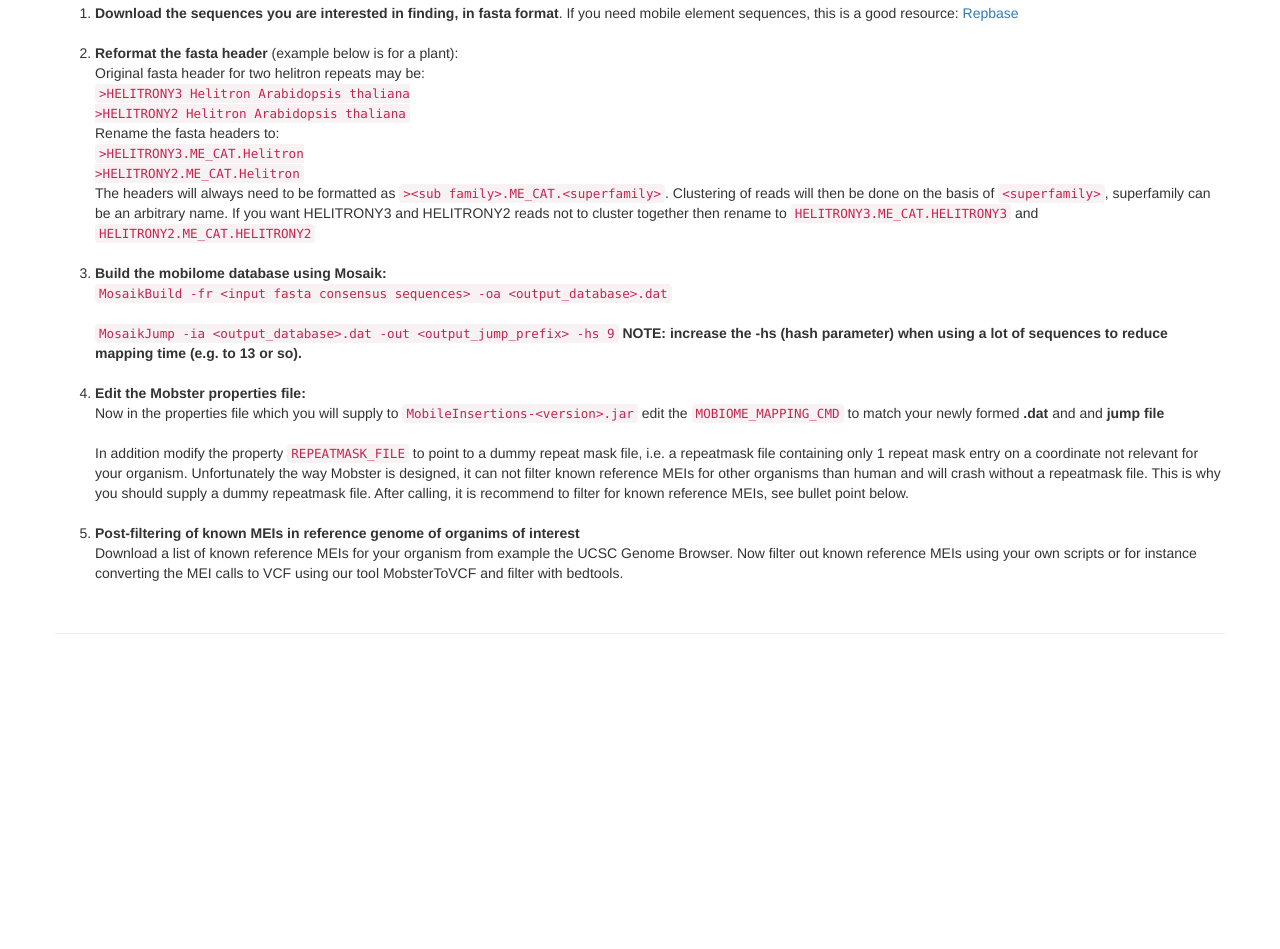
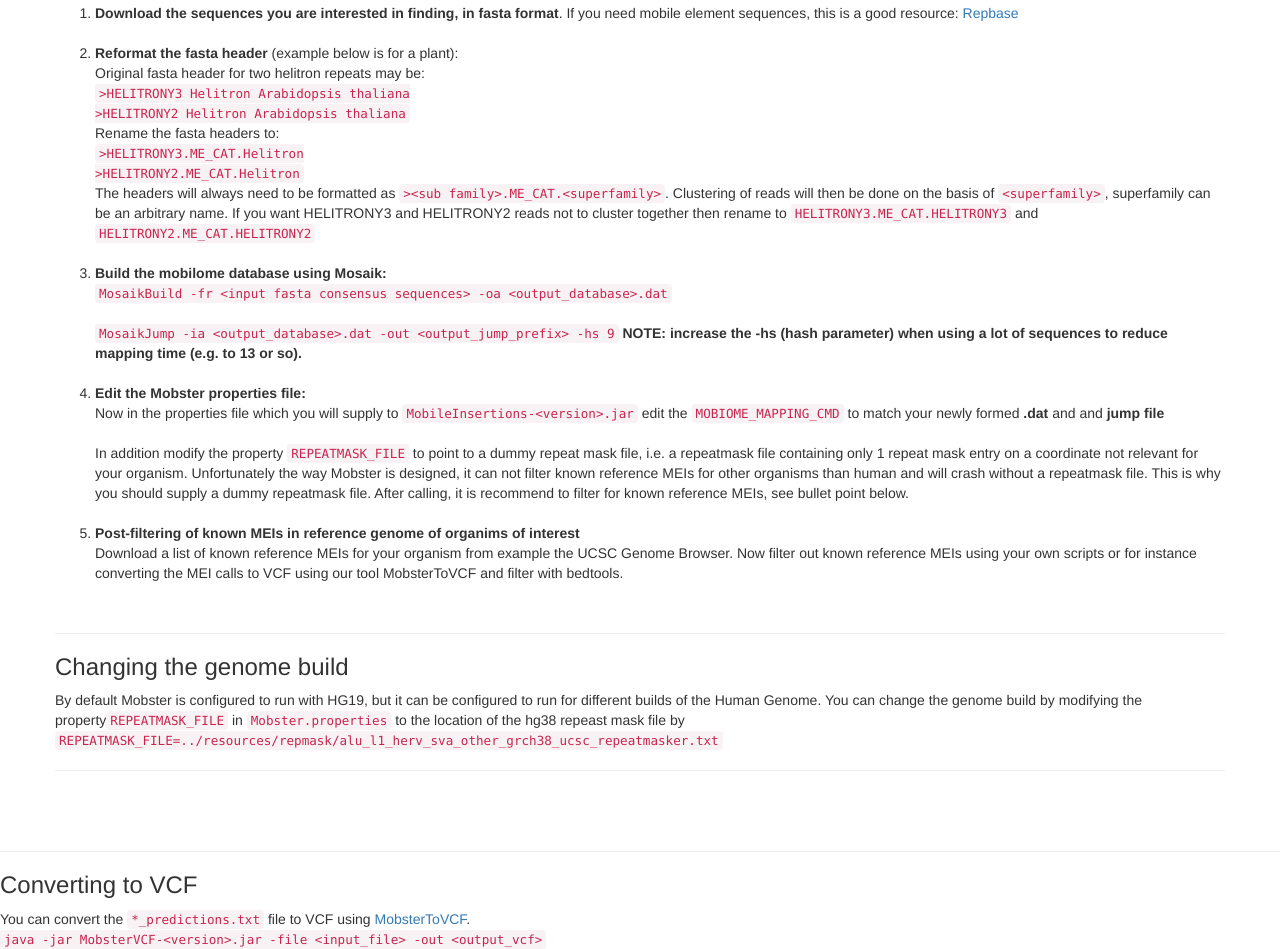
Before and after one commit to jyhehir/mobster, a plain HTML site: page documentation.html in a window 1280 px wide. Shown: the part 5238-6187 px from the top of the page. Before the commit the page ends 5892 px from the top, so only its background shows below. Drawn offline with Linux system fonts and the light colour scheme.

Commit message:
Adding instructions for changing genome build

```diff
--- a/documentation.html
+++ b/documentation.html
@@ -247,6 +247,11 @@ Now filter out known reference MEIs using your own scripts or for instance conve
 					</ol>
 					<br>
 					<hr>
+					<h3>Changing the genome build</h3>
+					By default Mobster is configured to run with HG19, but it can be configured to run for different builds of the Human Genome.
+					You can change the genome build by modifying the property<code>REPEATMASK_FILE</code>  in <code>Mobster.properties</code> to the location of the hg38 repeast mask file by <code>REPEATMASK_FILE=../resources/repmask/alu_l1_herv_sva_other_grch38_ucsc_repeatmasker.txt</code><br>
+					<hr>
+					<br>
 				</div>
 			</div>
 			<!-- /.row -->
@@ -260,3 +265,8 @@ Now filter out known reference MEIs using your own scripts or for instance conve
 		<script src="assets/js/bootstrap.min.js"></script>
   </body>
 </html>
+<br>
+					<hr>
+					<h3>Converting to VCF</h3>
+					You can convert the <code>*_predictions.txt</code> file to VCF using <a href="downloads.html">MobsterToVCF</a>.<br>
+					<code> java -jar MobsterVCF-&#60;version&gt;.jar -file &lt;input_file&gt; -out &#60;output_vcf&gt; </code>
```
